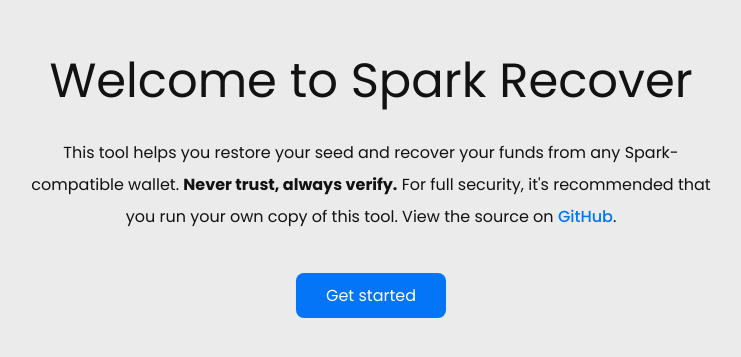
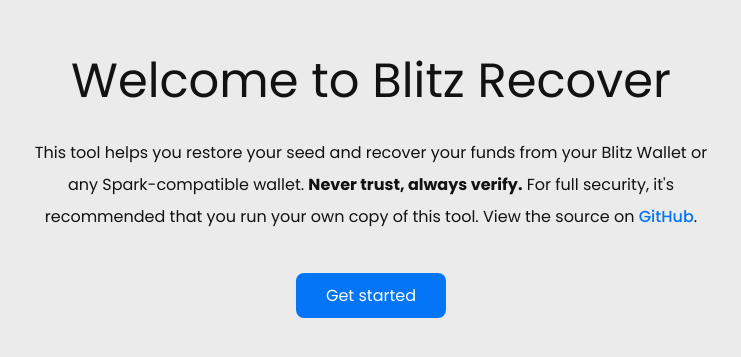
Before and after one commit to BlitzWallet/spark-recover, a React (Vite) app: page / in a window 1280 px wide. Shown: the part 219-576 px from the top of the page, without its empty margins (269-1010 px from the left). Built offline with nearby package versions, Linux system fonts and the light colour scheme.

Commit message:
update branding

```diff
--- a/src/pages/restore/restore.jsx
+++ b/src/pages/restore/restore.jsx
@@ -181,7 +181,7 @@
         </div>
       ) : (
         <>
-          <h1>Restore your Spark Wallet.</h1>
+          <h1>Restore your Blitz Wallet.</h1>
           <p className="description">
             <strong>Important</strong>: For your security, never enter your seed
             phrase into a random website. We recommend restoring your wallet
--- a/src/pages/welcome/style.css
+++ b/src/pages/welcome/style.css
@@ -12,7 +12,7 @@
 }
 
 .welcomeContainer .description {
-  width: 100%;
+  width: 90%;
   max-width: 700px;
   margin: 20px auto;
   line-height: 2rem;
--- a/src/pages/welcome/welcome.jsx
+++ b/src/pages/welcome/welcome.jsx
@@ -13,12 +13,12 @@
       }}
       className="screenContainerStyles welcomeContainer"
     >
-      <h1>Welcome to Spark Recover</h1>
+      <h1>Welcome to Blitz Recover</h1>
       <p className="description">
-        This tool helps you restore your seed and recover your funds from any
-        Spark-compatible wallet. <strong>Never trust, always verify.</strong>{" "}
-        For full security, it's recommended that you run your own copy of this
-        tool. View the source on{" "}
+        This tool helps you restore your seed and recover your funds from your
+        Blitz Wallet or any Spark-compatible wallet.{" "}
+        <strong>Never trust, always verify.</strong> For full security, it's
+        recommended that you run your own copy of this tool. View the source on{" "}
         <a
           href="https://github.com/BlitzWallet/spark-recover"
           target="_blank"
```
